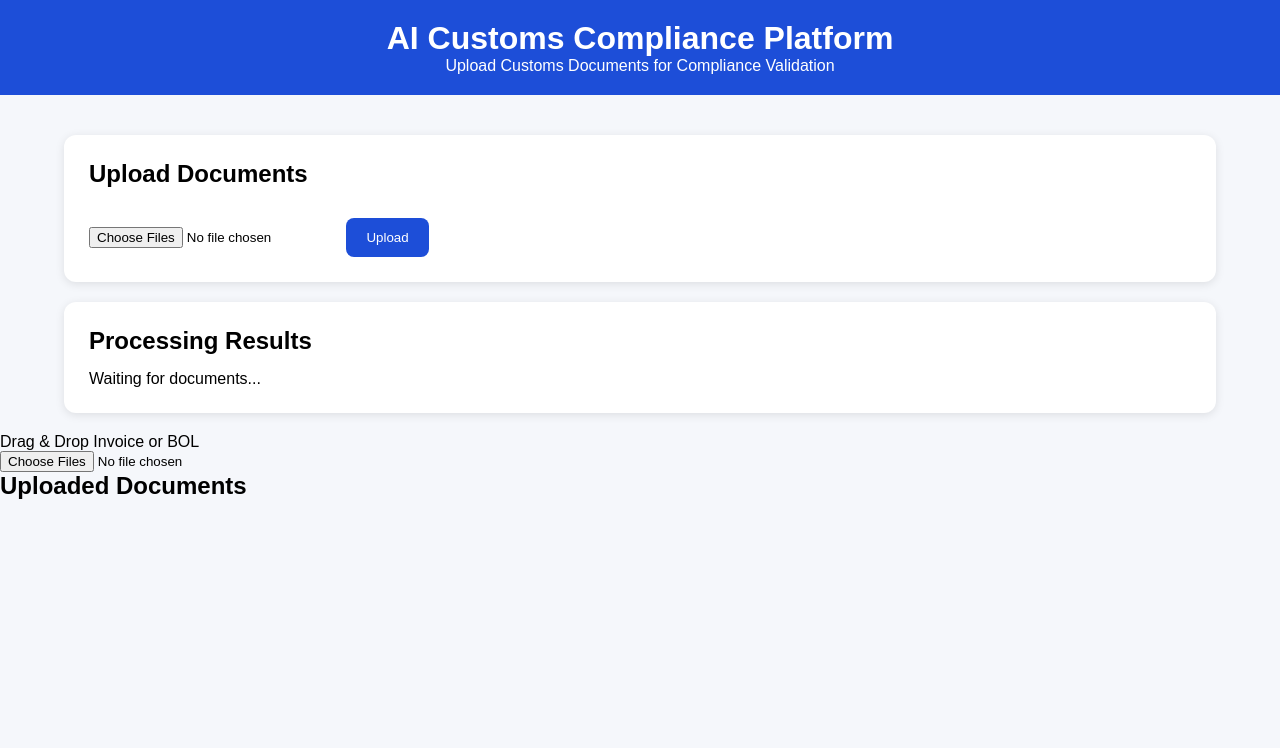
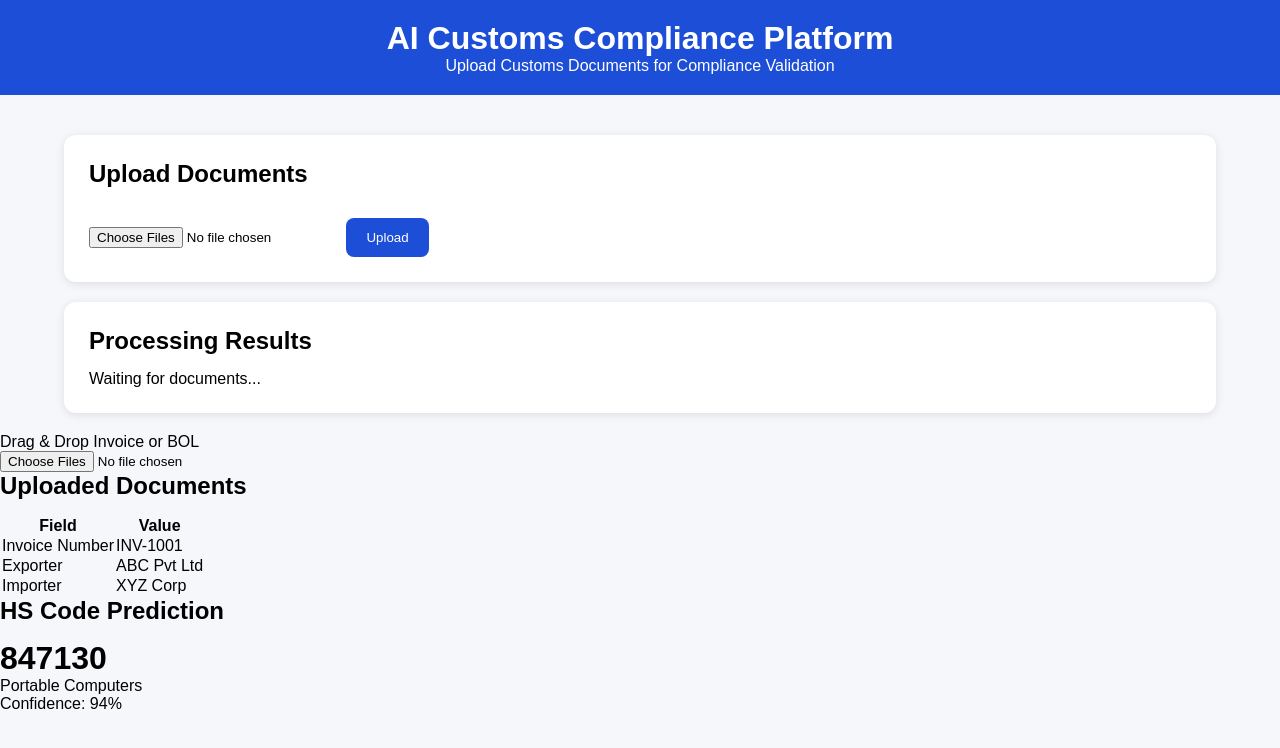
Before and after one commit to devu2406/AI-Customs-Compliance-Agent, a plain HTML site: page index.html in a window 1280 px wide. Drawn offline with Linux system fonts and the light colour scheme.

Commit message:
Added HS code prediction panel

```diff
--- a/index.html
+++ b/index.html
@@ -67,3 +67,47 @@
     <ul id="fileList"></ul>
 
 </div>
+<table>
+
+<thead>
+<tr>
+<th>Field</th>
+<th>Value</th>
+</tr>
+</thead>
+
+<tbody>
+
+<tr>
+<td>Invoice Number</td>
+<td>INV-1001</td>
+</tr>
+
+<tr>
+<td>Exporter</td>
+<td>ABC Pvt Ltd</td>
+</tr>
+
+<tr>
+<td>Importer</td>
+<td>XYZ Corp</td>
+</tr>
+
+</tbody>
+
+</table>
+<div class="hs-card">
+
+<h2>HS Code Prediction</h2>
+
+<h1>847130</h1>
+
+<p>
+Portable Computers
+</p>
+
+<p>
+Confidence: 94%
+</p>
+
+</div>
```
